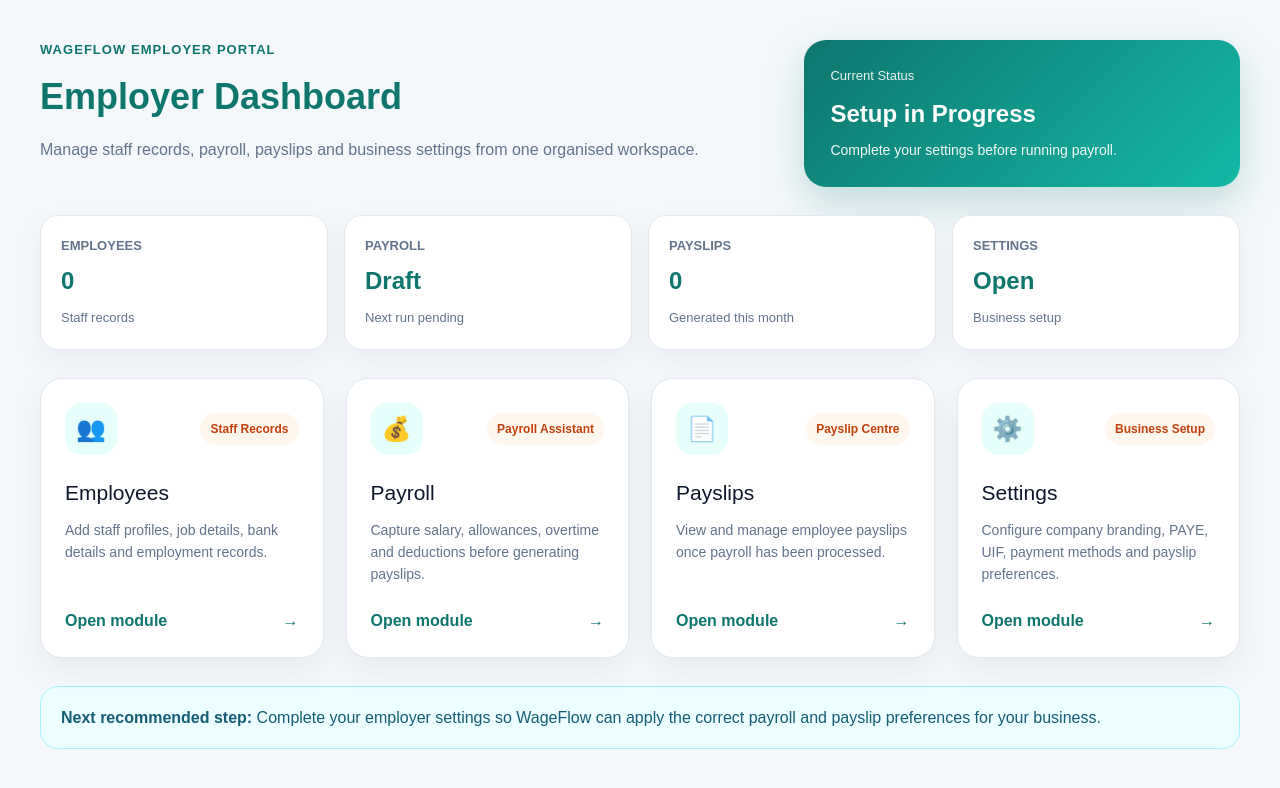
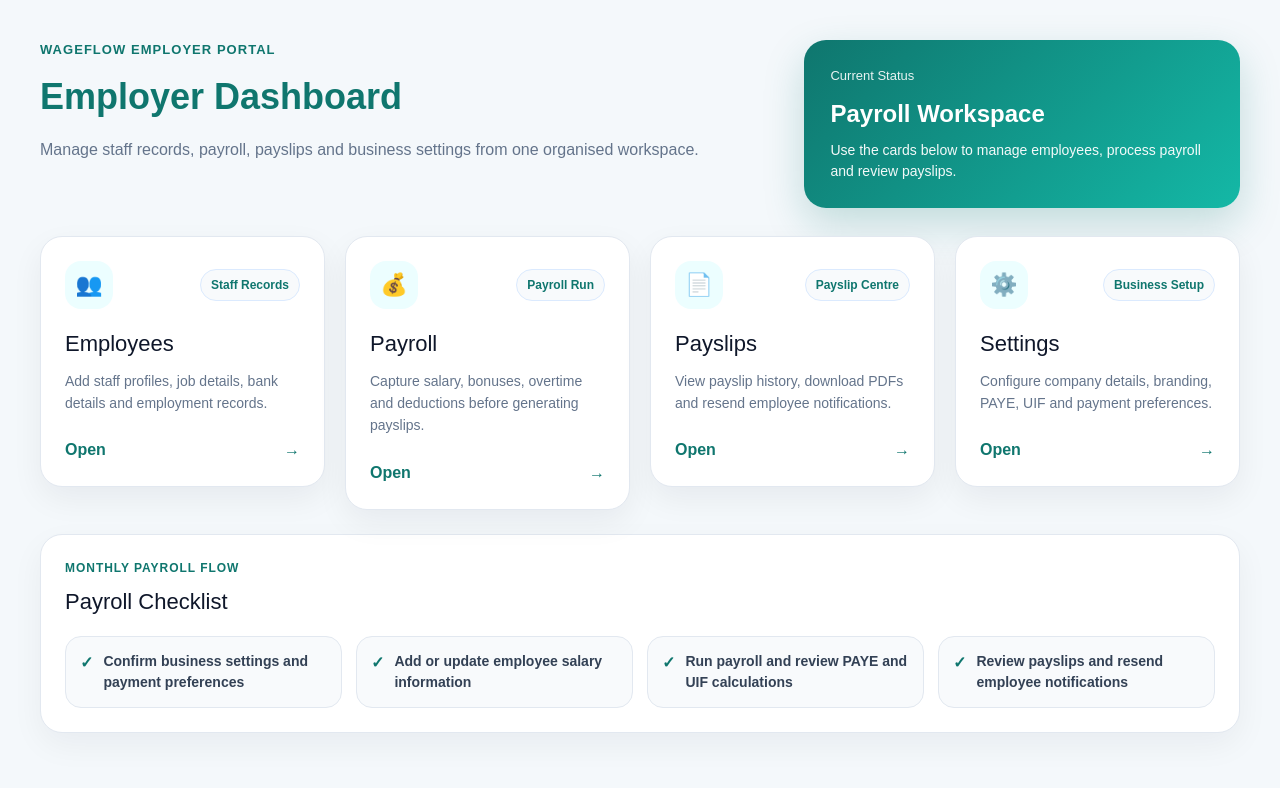
Before and after one commit to KaonPM/wageflow, a Next.js app: page /employer in a window 1280 px wide. Shown: the top 788 px of the page. Built offline with nearby package versions, Linux system fonts and the light colour scheme.

Commit message:
Redesign employer dashboard with compact payroll workspace layout

```diff
--- a/app/employer/page.tsx
+++ b/app/employer/page.tsx
@@ -15,16 +15,12 @@ export default function EmployerDashboard() {
 
         <div style={statusCard}>
           <span style={statusLabel}>Current Status</span>
-          <strong style={statusValue}>Setup in Progress</strong>
-          <p style={statusText}>Complete your settings before running payroll.</p>
+          <strong style={statusValue}>Payroll Workspace</strong>
+          <p style={statusText}>
+            Use the cards below to manage employees, process payroll and review
+            payslips.
+          </p>
         </div>
-      </section>
-
-      <section style={summaryGrid}>
-        <SummaryCard label="Employees" value="0" note="Staff records" />
-        <SummaryCard label="Payroll" value="Draft" note="Next run pending" />
-        <SummaryCard label="Payslips" value="0" note="Generated this month" />
-        <SummaryCard label="Settings" value="Open" note="Business setup" />
       </section>
 
       <section style={moduleGrid}>
@@ -39,15 +35,15 @@ export default function EmployerDashboard() {
         <DashboardCard
           icon="💰"
           title="Payroll"
-          description="Capture salary, allowances, overtime and deductions before generating payslips."
+          description="Capture salary, bonuses, overtime and deductions before generating payslips."
           href="/employer/payroll"
-          tag="Payroll Assistant"
+          tag="Payroll Run"
         />
 
         <DashboardCard
           icon="📄"
           title="Payslips"
-          description="View and manage employee payslips once payroll has been processed."
+          description="View payslip history, download PDFs and resend employee notifications."
           href="/employer/payslips"
           tag="Payslip Centre"
         />
@@ -55,36 +51,26 @@ export default function EmployerDashboard() {
         <DashboardCard
           icon="⚙️"
           title="Settings"
-          description="Configure company branding, PAYE, UIF, payment methods and payslip preferences."
+          description="Configure company details, branding, PAYE, UIF and payment preferences."
           href="/employer/settings"
           tag="Business Setup"
         />
       </section>
 
-      <section style={noticeBox}>
-        <strong>Next recommended step:</strong> Complete your employer settings
-        so WageFlow can apply the correct payroll and payslip preferences for
-        your business.
+      <section style={checklistBox}>
+        <div>
+          <p style={checklistEyebrow}>Monthly Payroll Flow</p>
+          <h2 style={checklistTitle}>Payroll Checklist</h2>
+        </div>
+
+        <div style={checklistGrid}>
+          <ChecklistItem text="Confirm business settings and payment preferences" />
+          <ChecklistItem text="Add or update employee salary information" />
+          <ChecklistItem text="Run payroll and review PAYE and UIF calculations" />
+          <ChecklistItem text="Review payslips and resend employee notifications" />
+        </div>
       </section>
     </main>
-  );
-}
-
-function SummaryCard({
-  label,
-  value,
-  note,
-}: {
-  label: string;
-  value: string;
-  note: string;
-}) {
-  return (
-    <div style={summaryCard}>
-      <p style={summaryLabel}>{label}</p>
-      <strong style={summaryValue}>{value}</strong>
-      <span style={summaryNote}>{note}</span>
-    </div>
   );
 }
 
@@ -113,11 +99,20 @@ function DashboardCard({
         <p style={cardText}>{description}</p>
 
         <div style={cardFooter}>
-          <span>Open module</span>
+          <span>Open</span>
           <strong>→</strong>
         </div>
       </article>
     </a>
+  );
+}
+
+function ChecklistItem({ text }: { text: string }) {
+  return (
+    <div style={checkItem}>
+      <span style={checkDot}>✓</span>
+      <p style={checkText}>{text}</p>
+    </div>
   );
 }
 
@@ -189,45 +184,11 @@ const statusText = {
   opacity: 0.95,
 };
 
-const summaryGrid = {
-  display: "grid",
-  gridTemplateColumns: "repeat(auto-fit, minmax(180px, 1fr))",
-  gap: "16px",
-  marginBottom: "28px",
-};
-
-const summaryCard = {
-  background: "#ffffff",
-  border: "1px solid #e2e8f0",
-  borderRadius: "18px",
-  padding: "20px",
-  boxShadow: "0 10px 28px rgba(15, 23, 42, 0.05)",
-};
-
-const summaryLabel = {
-  margin: "0 0 8px",
-  color: "#64748b",
-  fontSize: "13px",
-  fontWeight: 700,
-  textTransform: "uppercase" as const,
-};
-
-const summaryValue = {
-  display: "block",
-  color: "#0f766e",
-  fontSize: "24px",
-  marginBottom: "6px",
-};
-
-const summaryNote = {
-  color: "#64748b",
-  fontSize: "13px",
-};
-
 const moduleGrid = {
   display: "grid",
-  gridTemplateColumns: "repeat(auto-fit, minmax(260px, 1fr))",
-  gap: "22px",
+  gridTemplateColumns: "repeat(auto-fit, minmax(240px, 1fr))",
+  gap: "20px",
+  marginBottom: "24px",
 };
 
 const cardLink = {
@@ -236,70 +197,117 @@ const cardLink = {
 };
 
 const card = {
-  height: "100%",
   background: "#ffffff",
   border: "1px solid #e2e8f0",
   borderRadius: "22px",
   padding: "24px",
+  minHeight: "230px",
   boxShadow: "0 12px 32px rgba(15, 23, 42, 0.06)",
-  transition: "transform 0.2s ease, box-shadow 0.2s ease",
+  display: "flex",
+  flexDirection: "column" as const,
+  justifyContent: "space-between",
+  cursor: "pointer",
 };
 
 const cardTop = {
   display: "flex",
   justifyContent: "space-between",
   alignItems: "center",
-  marginBottom: "22px",
+  gap: "12px",
+  marginBottom: "18px",
 };
 
 const iconBox = {
-  width: "52px",
-  height: "52px",
+  width: "48px",
+  height: "48px",
   borderRadius: "16px",
-  background: "#e6fffb",
+  background: "#ecfeff",
   display: "flex",
   alignItems: "center",
   justifyContent: "center",
-  fontSize: "24px",
+  fontSize: "22px",
 };
 
 const tagStyle = {
-  background: "#fff7ed",
-  color: "#c2410c",
-  padding: "7px 10px",
+  background: "#f8fafc",
+  color: "#0f766e",
+  border: "1px solid #dbeafe",
   borderRadius: "999px",
+  padding: "6px 10px",
   fontSize: "12px",
   fontWeight: 800,
 };
 
 const cardTitle = {
+  margin: "0 0 10px",
   color: "#0f172a",
-  margin: "0 0 10px",
-  fontSize: "21px",
+  fontSize: "22px",
 };
 
 const cardText = {
   color: "#64748b",
+  fontSize: "14px",
   lineHeight: 1.6,
-  fontSize: "14px",
-  minHeight: "68px",
+  margin: 0,
 };
 
 const cardFooter = {
-  marginTop: "22px",
   display: "flex",
   justifyContent: "space-between",
   alignItems: "center",
+  marginTop: "24px",
   color: "#0f766e",
   fontWeight: 800,
 };
 
-const noticeBox = {
-  marginTop: "28px",
-  background: "#ecfeff",
-  border: "1px solid #a5f3fc",
-  color: "#155e75",
-  borderRadius: "18px",
-  padding: "18px 20px",
-  lineHeight: 1.6,
+const checklistBox = {
+  background: "#ffffff",
+  border: "1px solid #e2e8f0",
+  borderRadius: "22px",
+  padding: "24px",
+  boxShadow: "0 12px 32px rgba(15, 23, 42, 0.05)",
 };
+
+const checklistEyebrow = {
+  color: "#0f766e",
+  fontWeight: 800,
+  textTransform: "uppercase" as const,
+  letterSpacing: "0.08em",
+  fontSize: "12px",
+  margin: "0 0 8px",
+};
+
+const checklistTitle = {
+  color: "#0f172a",
+  fontSize: "22px",
+  margin: "0 0 18px",
+};
+
+const checklistGrid = {
+  display: "grid",
+  gridTemplateColumns: "repeat(auto-fit, minmax(230px, 1fr))",
+  gap: "14px",
+};
+
+const checkItem = {
+  display: "flex",
+  alignItems: "flex-start",
+  gap: "10px",
+  background: "#f8fafc",
+  border: "1px solid #e2e8f0",
+  borderRadius: "16px",
+  padding: "14px",
+};
+
+const checkDot = {
+  color: "#0f766e",
+  fontWeight: 900,
+};
+
+const checkText = {
+  margin: 0,
+  color: "#334155",
+  fontSize: "14px",
+  lineHeight: 1.5,
+  fontWeight: 600,
+};
```
